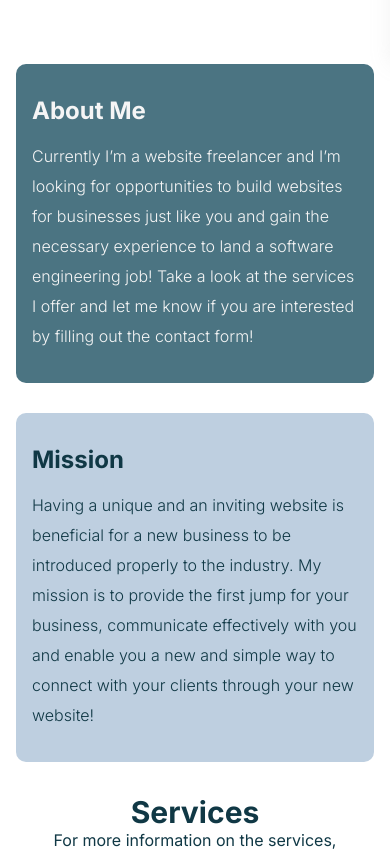
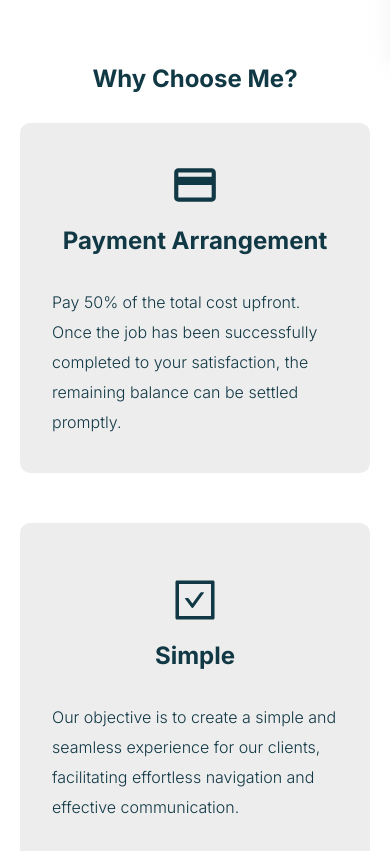
Before and after one commit to sahag98/Website-Freelancer, a React (Vite) app: page / in a window 390 px wide. Shown: the part 780-1631 px from the top of the page. Built offline with nearby package versions, Linux system fonts and the light colour scheme.

Commit message:
new how it works section

```diff
--- a/src/App.jsx
+++ b/src/App.jsx
@@ -12,6 +12,7 @@ import 'aos/dist/aos.css';
 import Particles from "react-tsparticles";
 import { loadFull } from "tsparticles";
 import { useCallback } from "react";
+import Work from './components/Work/Work'
 
 function App() {
 
@@ -95,6 +96,7 @@ function App() {
       <div>
         <Intro />
       </div>
+      <Work />
       <div data-aos="fade-up">
         <Services />
       </div>
--- /dev/null
+++ b/src/components/Work/Work.jsx
@@ -0,0 +1,29 @@
+import React from 'react'
+import "./work.css"
+const Work = () => {
+  return (
+    <div className='work'>
+      <section className='title'>
+      <h2>How does it work?</h2>
+      <p>Take a look at all the steps needed to succesfully build your website.</p>
+      </section>
+
+      <div className='steps'>
+        <ul>
+          <div className='steps-horizontal'>
+            <li><span className='listNums'>1.</span> Select the optimal plan for your website to ensure a professionally curated online presence.</li>
+            <li><span className='listNums'>2.</span> Choose on a color pallete that befits your brand's essence and resonates with your target audience. </li>
+          </div>
+          <div className='steps-horizontal'>
+          <li><span className='listNums'>3.</span> Provide any kind of design or functionality inspiration for the website to ensure faster project delivery. </li>
+          <li><span className='listNums'>4. </span>
+             Decide on an estimated time and effectively communicate on progress until the website is fully built and ready.
+           </li>
+          </div>
+        </ul>
+      </div>
+    </div>
+  )
+}
+
+export default Work
--- /dev/null
+++ b/src/components/Work/work.css
@@ -0,0 +1,71 @@
+.work{
+  margin: 3rem 1.5rem ;
+  background-color: var(--secondary-bg);
+  color: var(--primary-text-color);
+  padding: 3rem 2rem 6rem 2rem;
+  display: flex;
+  justify-content: space-between;
+  border-radius: 10px;
+}
+
+.title>h2{
+  margin-bottom: 1rem;
+  color: var(--primary-text-color);
+}
+
+.steps>ul{
+  list-style: none;
+  padding: 1rem 0rem;
+  display: flex;
+  flex-direction: column;
+  gap: 50px;
+}
+
+.listNums{
+  color: #377272;
+  font-size: 1.2rem;
+  font-weight: 700;
+}
+
+.steps-horizontal{
+  display: flex;
+  align-items: center;
+}
+
+.steps-horizontal>li{
+  width: 50%;
+}
+
+
+@media screen and (max-width:900px) {
+
+  .title>h2{
+    text-align: center;
+  }
+
+  .title>p{
+    text-align: center;
+  }
+
+  .work {
+    display: flex;
+    flex-direction: column;
+    padding: 3rem 2rem;
+  }
+
+  .steps-horizontal{
+      display: flex;
+      flex-direction: column;
+      align-items: flex-start;
+      gap: 30px;
+  }
+
+  .steps-horizontal>li{
+    width: 100%;
+  }
+
+  .steps>ul{
+    gap: 30px;
+  }
+
+}
--- a/src/components/intro/Intro.jsx
+++ b/src/components/intro/Intro.jsx
@@ -1,24 +1,36 @@
 import React from 'react'
 import './intro.css'
+import {MdPayment} from 'react-icons/md'
+import {AiOutlineCheckSquare} from 'react-icons/ai'
+import {CgWebsite} from 'react-icons/cg'
 
 const Intro = () => {
     return (
         <div data-aos="fade-up" className='intro' id='about'>
+            <h2>Why Choose Me?</h2>
+            <div className='intro-cards'>
             <div className='about'>
-                <h2>About Me</h2>
+            <MdPayment size={50} color='#103845' />
+                <h2>Payment Arrangement</h2>
+
                 <p>
-                    Currently I’m a website freelancer and I’m looking for opportunities to build websites
-                    for businesses just like you and gain the necessary experience
-                    to land a software engineering job! Take a look at the services I offer and let me know if you are
-                    interested by filling out the contact form!
+                Pay 50% of the total cost upfront. Once the job has been successfully completed to your satisfaction, the remaining balance can be settled promptly.
                 </p>
             </div>
-            <div className='mission'>
-                <h2>Mission</h2>
-                <p>Having a unique and an inviting website is beneficial for a new business to be introduced properly
-                    to the industry. My mission is to provide the first jump for your
-                    business, communicate effectively with you and enable you a new and simple way to
-                    connect with your clients through your new website!</p>
+            <div className='about'>
+            <AiOutlineCheckSquare size={50} color='#103845' />
+                <h2>Simple</h2>
+                <p>
+                Our objective is to create a simple and seamless experience for our clients, facilitating effortless navigation and effective communication.
+                </p>
+            </div>
+            <div className='about'>
+            <CgWebsite size={40} color='#103845' />
+                <h2>Expertise</h2>
+                <p>
+                My skillset encompasses web design, development, and optimization, ensuring that your website will not only look visually appealing but also perform optimally.
+                </p>
+            </div>
             </div>
         </div>
     )
--- a/src/components/intro/intro.css
+++ b/src/components/intro/intro.css
@@ -1,31 +1,38 @@
 .intro {
     display: flex;
+    flex-direction: column;
     align-items: center;
     gap: 30px;
     margin: 0px 3rem 0px 3rem;
     color: var(--primary-text-color);
 }
 
+.intro-cards{
+    display: flex;
+    align-items: center;
+    gap: 50px;
+}
+
 .about {
-    background-color: #4b7482;
-    padding: 4rem 3rem;
+    background-color: #eeeded;
+    width: 400px;
+    height: 400px;
+    display: flex;
+    padding: 0rem 2rem;
+    flex-direction: column;
+    justify-content: center;
+    align-items: center;
     border-radius: 10px;
 }
 
 .about>h2{
-    color: whitesmoke;
-    margin-bottom: 1rem;
-}
-
-.mission>h2 {
-    margin-bottom: 1rem;
+    margin: 1rem 0rem 2rem 0rem;
 }
 
 
 .about>p {
     width: 100%;
     font-weight: 400;
-    color: whitesmoke;
     font-size: 1rem;
     line-height: 30px;
 }
@@ -44,28 +51,26 @@
 }
 
 @media screen and (max-width:900px) {
-    .intro {
-        flex-direction: column;
-        margin: 0rem 1rem;
-        /* margin: 0rem 0rem; */
+
+    .about {
+        padding: 0rem 2rem;
+        border-radius: 10px;
+        width: 350px;
+        height: 350px;
     }
 
-    .about {
-        background-color: #4b7482;
-        padding: 2rem 1rem;
-        border-radius: 10px;
-    }
-
-    .mission {
-        background-color:#becfe0;
-        padding: 2rem 1rem;
-        border-radius: 10px;
-    }
 
     .about>p {
         width: 100%;
         font-size: 1rem;
         font-weight: 300;
+    }
+
+    .intro-cards{
+        display: flex;
+        flex-direction: column;
+        align-items: center;
+        gap: 50px;
     }
 
     .mission>p {
```
